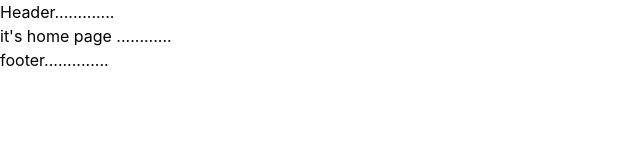
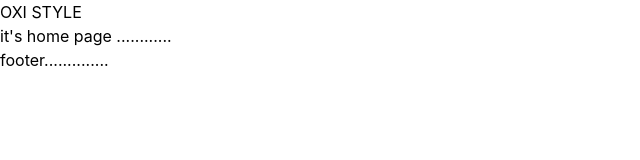
Before and after one commit to hakimcolor/Fashion-Store-Using-Local-Storage-, a React (Vite) app: page / in a window 1280 px wide. Shown: the top 160 px of the page, without its empty margins (0-640 px from the left). Built offline with nearby package versions, Linux system fonts and the light colour scheme.

Commit message:
add logo in nav ber

```diff
--- a/package.json
+++ b/package.json
@@ -13,6 +13,7 @@
     "@tailwindcss/vite": "^4.3.2",
     "react": "^19.2.7",
     "react-dom": "^19.2.7",
+    "react-icons": "^5.7.0",
     "react-router": "^8.2.0",
     "react-router-dom": "^7.18.1",
     "tailwindcss": "^4.3.2"
--- a/src/Components/Naveber.jsx
+++ b/src/Components/Naveber.jsx
@@ -1,11 +1,19 @@
-import React from 'react'
+import React, { useState } from 'react';
+import { Link } from 'react-router-dom';
 
 const Naveber = () => {
+  const [open, setOpen] = useState(false);
   return (
-    <div>
-      Header.............
-    </div>
-  )
-}
+    <header>
+      <div>
+        <div>
+          <Link to="/">
+            OXI <span>STYLE</span>
+          </Link>
+        </div>
+      </div>
+    </header>
+  );
+};
 
-export default Naveber
+export default Naveber;
```
Also changed, not shown: 1 other file (tests, documents, lock files or other folders).
